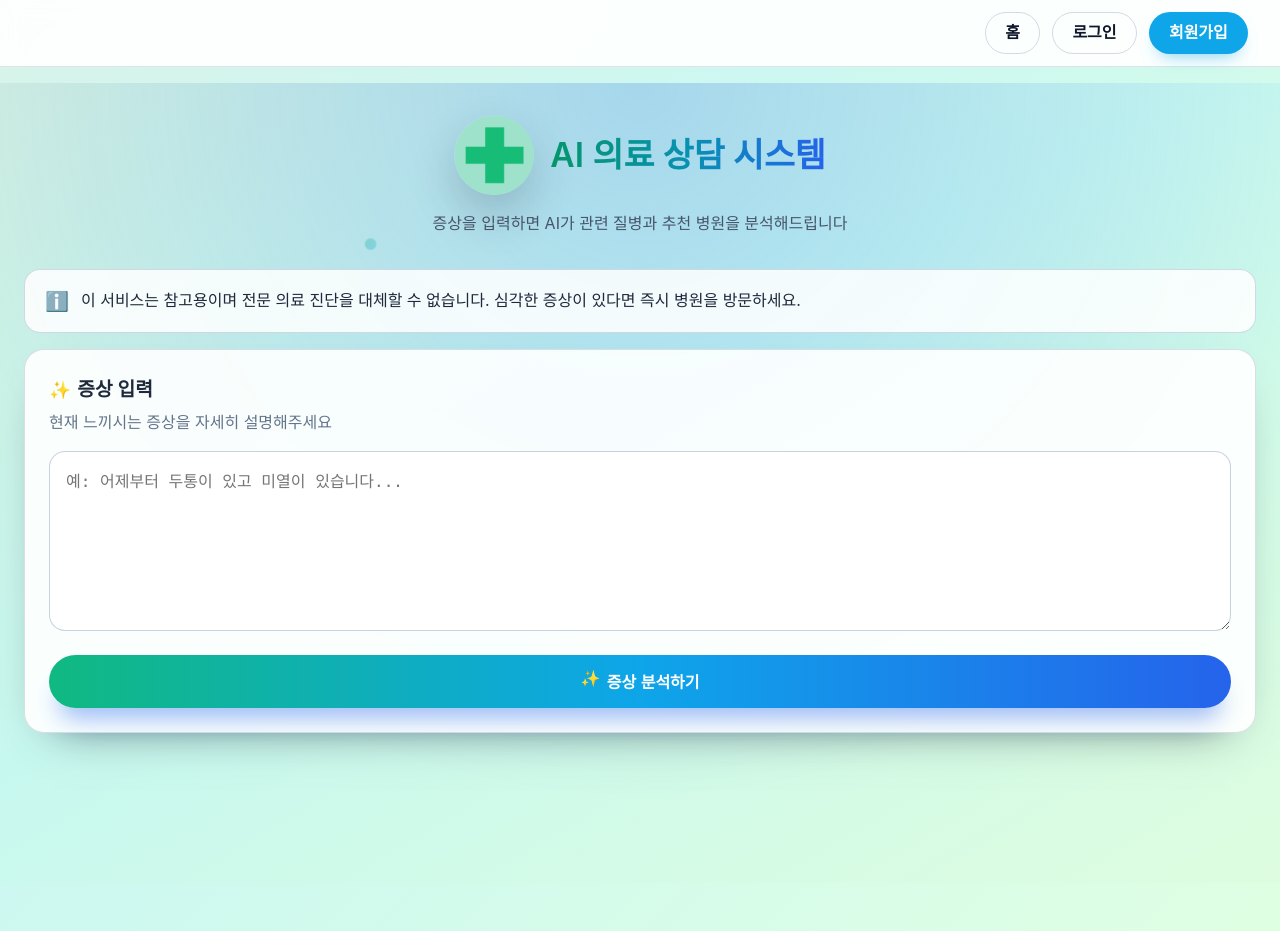
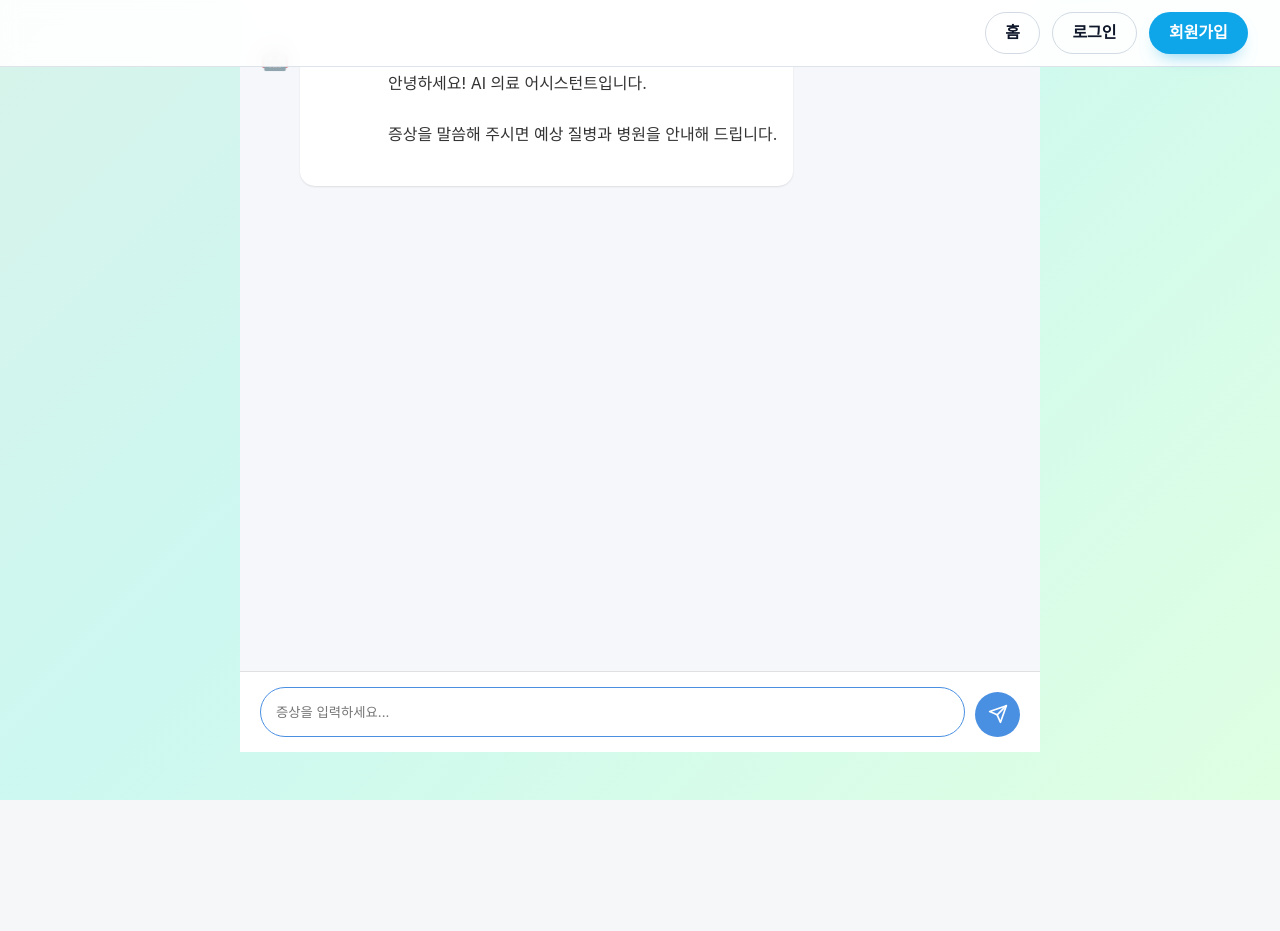
Before and after one commit to SKNETWORKS-FAMILY-AICAMP/SKN18-4th-1team, a Django app: page /consult/ in a window 1280 px wide. After the commit the page ends 800 px from the top, so only its background shows below. Run offline with Django 4.2, Linux system fonts and the light colour scheme.

Commit message:
refactor: 원래의 일방적 답변 형식에서, 챗봇 형식으로 변경

```diff
--- a/Django/templates/medical_app/index.html
+++ b/Django/templates/medical_app/index.html
@@ -1,127 +1,223 @@
 {% extends "layout/base.html" %}
 {% load static %}
 
-{% block title %}AI 의료 상담 - 상담하기{% endblock %}
+{% block title %}AI 의료 상담{% endblock %}
 
 {% block content %}
-<div class="min-h-screen bg-gradient">
-    <div class="particles"></div>
-    <div class="gradient-overlay"></div>
+<style>
+    /* 전체 화면 레이아웃 고정 (스크롤 방지) */
+    body, html {
+        height: 100%;
+        margin: 0;
+        overflow: hidden; /* 전체 스크롤 없애고 채팅창 내부만 스크롤 */
+    }
 
-    <div class="container">
-        <div class="header">
-            <div class="logo-container">
-                <div class="logo-img hero" aria-hidden="true">
-                    <img src="{% static 'images/cross_logo.png' %}" alt="AI 의료 상담 로고">
-                </div>
-                <h1 class="title">AI 의료 상담 시스템</h1>
-            </div>
-            <p class="subtitle">증상을 입력하면 AI가 관련 질병과 추천 병원을 분석해드립니다</p>
+    .chat-layout {
+        display: flex;
+        flex-direction: column;
+        height: 100vh; /* 화면 꽉 채우기 */
+        max-width: 800px; /* 너무 넓어지지 않게 제한 */
+        margin: 0 auto; /* 중앙 정렬 */
+        background-color: #f5f7fb; /* 배경색 */
+        position: relative;
+    }
+
+    /* 1. 헤더 영역 */
+    .chat-header {
+        flex-shrink: 0; /* 크기 줄어들지 않음 */
+        padding: 15px 20px;
+        background: white;
+        border-bottom: 1px solid #e0e0e0;
+        display: flex;
+        align-items: center;
+        gap: 10px;
+        box-shadow: 0 2px 5px rgba(0,0,0,0.05);
+        z-index: 10;
+    }
+    .header-logo { width: 30px; height: 30px; object-fit: contain; }
+    .header-title { font-size: 1.2rem; font-weight: bold; color: #333; margin: 0; }
+
+    /* 2. 채팅 내용 영역 (스크롤) */
+    .chat-container {
+        flex-grow: 1;
+        overflow-y: auto; /* 세로 스크롤 활성화 */
+        padding: 20px;
+        display: flex;
+        flex-direction: column;
+        gap: 15px;
+        padding-bottom: 100px; /* 하단 입력창 가리지 않게 여백 */
+    }
+
+    /* 말풍선 공통 스타일 */
+    .message-row {
+        display: flex;
+        align-items: flex-start;
+        max-width: 80%;
+    }
+    .message-bubble {
+        padding: 12px 16px;
+        border-radius: 15px;
+        font-size: 1rem;
+        line-height: 1.6;
+        white-space: pre-wrap; /* 줄바꿈 반영 */
+        word-break: break-word;
+        box-shadow: 0 1px 2px rgba(0,0,0,0.1);
+    }
+
+    /* (A) AI 메시지 (왼쪽) */
+    .message-ai {
+        align-self: flex-start;
+    }
+    .ai-icon {
+        font-size: 1.5rem;
+        margin-right: 10px;
+        margin-top: 5px;
+    }
+    .message-ai .message-bubble {
+        background-color: white;
+        color: #333;
+        border-top-left-radius: 2px;
+    }
+
+    /* (B) 사용자 메시지 (오른쪽) */
+    .message-user {
+        align-self: flex-end; /* 오른쪽 정렬 */
+        flex-direction: row-reverse; /* 아이콘이 있다면 반대로 */
+    }
+    .message-user .message-bubble {
+        background-color: #4A90E2; /* 파란색 */
+        color: white;
+        border-top-right-radius: 2px;
+    }
+
+    /* 3. 하단 입력창 (고정) */
+    .chat-input-area {
+        position: absolute;
+        bottom: 0;
+        left: 0;
+        right: 0;
+        background: white;
+        padding: 15px 20px;
+        border-top: 1px solid #e0e0e0;
+        display: flex;
+        gap: 10px;
+        align-items: flex-end;
+    }
+
+    .input-wrapper {
+        position: relative;
+        flex-grow: 1;
+    }
+
+    .chat-input {
+        width: 100%;
+        padding: 12px 15px;
+        padding-right: 40px; /* 버튼 공간 */
+        border: 1px solid #ddd;
+        border-radius: 25px;
+        resize: none; /* 크기 조절 불가 */
+        height: 50px; /* 기본 높이 */
+        max-height: 120px;
+        font-family: inherit;
+        outline: none;
+        transition: border-color 0.2s;
+    }
+    .chat-input:focus {
+        border-color: #4A90E2;
+    }
+
+    .send-btn {
+        width: 45px;
+        height: 45px;
+        border-radius: 50%;
+        background: #4A90E2;
+        color: white;
+        border: none;
+        cursor: pointer;
+        display: flex;
+        align-items: center;
+        justify-content: center;
+        transition: background 0.2s;
+        flex-shrink: 0;
+    }
+    .send-btn:hover { background: #357ABD; }
+
+    /* 로딩 애니메이션 (선택사항) */
+    .typing-indicator { font-size: 0.8rem; color: #888; margin-left: 45px; margin-bottom: 5px; display: none; }
+</style>
+
+<div class="chat-layout">
+    <div class="chat-header">
+        <img src="{% static 'images/cross_logo.png' %}" alt="Logo" class="header-logo">
+        <h2 class="header-title">AI 의료 상담</h2>
     </div>
 
-        <div class="alert-box">
-            <div class="alert-icon">ℹ️</div>
-            <div class="alert-text">
-                이 서비스는 참고용이며 전문 의료 진단을 대체할 수 없습니다. 심각한 증상이 있다면 즉시 병원을 방문하세요.
+    <div id="chatContainer" class="chat-container">
+        <div class="message-row message-ai">
+            <div class="ai-icon">🤖</div>
+            <div class="message-bubble">
+                안녕하세요! AI 의료 어시스턴트입니다.<br>
+                증상을 말씀해 주시면 예상 질병과 병원을 안내해 드립니다.
             </div>
         </div>
 
-        {% if error %}
-        <div class="alert-box error-box">
-            <div class="alert-icon">⚠️</div>
-            <div class="alert-text">{{ error }}</div>
+        {% for msg in chat_history %}
+            {% if msg.role == 'user' %}
+                <div class="message-row message-user">
+                    <div class="message-bubble">{{ msg.content }}</div>
+                </div>
+            {% else %}
+                <div class="message-row message-ai">
+                    <div class="ai-icon">🤖</div>
+                    <div class="message-bubble">{{ msg.content|linebreaksbr }}</div>
                 </div>
             {% endif %}
+        {% endfor %}
 
-        <div class="card input-card">
-            <div class="card-header">
-                <div class="card-title">
-                    <span class="sparkle-icon">✨</span>
-                    증상 입력
-                </div>
-                <div class="card-description">
-                    현재 느끼시는 증상을 자세히 설명해주세요
+        <div id="loadingIndicator" class="typing-indicator">
+            AI가 답변을 작성 중입니다...
         </div>
     </div>
-            <div class="card-content">
-                <form method="POST" action="{% url 'medical_app:index' %}">
+
+    <form method="POST" action="{% url 'medical_app:index' %}" class="chat-input-area" onsubmit="showLoading()">
         {% csrf_token %}
-                    <textarea
+        <div class="input-wrapper">
+            <input
+                type="text"
                 name="symptoms"
-                        class="symptoms-textarea"
-                        placeholder="예: 어제부터 두통이 있고 미열이 있습니다..."
-                        rows="6"
+                class="chat-input"
+                placeholder="증상을 입력하세요..."
                 required
-                    >{{ symptoms }}</textarea>
-                    <button type="submit" class="analyze-button">
-                        <span class="button-icon">✨</span>
-                        <span class="button-text">증상 분석하기</span>
+                autocomplete="off"
+                autofocus
+            >
+        </div>
+        <button type="submit" class="send-btn">
+            <svg width="20" height="20" viewBox="0 0 24 24" fill="none" stroke="currentColor" stroke-width="2" stroke-linecap="round" stroke-linejoin="round">
+                <line x1="22" y1="2" x2="11" y2="13"></line>
+                <polygon points="22 2 15 22 11 13 2 9 22 2"></polygon>
+            </svg>
         </button>
     </form>
 </div>
-        </div>
 
-        {% if result %}
-        <div id="results" class="results-section">
-            <div class="card success-card">
-                <div class="success-content">
-                    <div class="heart-icon">❤️</div>
-                    <div class="success-text">
-                        <h3>분석 완료!</h3>
-                        <p>아래에서 결과를 확인하세요</p>
-                    </div>
-                    <div class="dna-icon">🧬</div>
-                </div>
-            </div>
+<script>
+    // 페이지 로드 시 스크롤 맨 아래로 이동
+    function scrollToBottom() {
+        const container = document.getElementById('chatContainer');
+        container.scrollTop = container.scrollHeight;
+    }
 
-            <div class="card results-card">
-                <div class="results-grid">
-                    <div class="results-column">
-                        <h3>가능성 있는 질병</h3>
-                        <div class="disease-list">
-                            {% for disease in result.diseases %}
-                            <div class="disease-card severity-{{ disease.severity }}">
-                                <div class="disease-header">
-                                    <h4>{{ disease.name }}</h4>
-                                    <span class="severity">{{ disease.severity|upper }}</span>
-                                </div>
-                                <p>{{ disease.description }}</p>
-                                <div class="recommendations">
-                                    <h5>권장사항</h5>
-                                    <ul>
-                                        {% for rec in disease.recommendations %}
-                                        <li>{{ rec }}</li>
-                                        {% endfor %}
-                                    </ul>
-                                </div>
-                            </div>
-                            {% endfor %}
-                        </div>
-                    </div>
+    // 폼 제출 시 로딩 표시
+    function showLoading() {
+        document.getElementById('loadingIndicator').style.display = 'block';
+        scrollToBottom();
+        // 약간의 지연 후 스크롤 다시 내림 (화면 밀림 방지)
+        setTimeout(scrollToBottom, 100);
+    }
 
-                    <div class="results-column">
-                        <h3>추천 병원</h3>
-                        <div class="hospital-list">
-                            {% for hospital in result.hospitals %}
-                            <div class="hospital-card">
-                                <div class="hospital-header">
-                                    <h4>{{ hospital.name }}</h4>
-                                    <span class="specialty">{{ hospital.specialty }}</span>
-                                </div>
-                                <div class="hospital-info">
-                                    <p><strong>거리:</strong> {{ hospital.distance }}</p>
-                                    <p><strong>대기 시간:</strong> {{ hospital.waitTime }}</p>
-                                    <p><strong>주소:</strong> {{ hospital.address }}</p>
-                                    <p><strong>전화:</strong> {{ hospital.phone }}</p>
-                                </div>
-                            </div>
-                            {% endfor %}
-                        </div>
-                    </div>
-                </div>
-            </div>
-        </div>
-        {% endif %}
-    </div>
-</div>
+    // 시작할 때 실행
+    window.onload = scrollToBottom;
+</script>
+
 {% endblock %}
```
Lines whose indentation alone changed are shown as unchanged.
